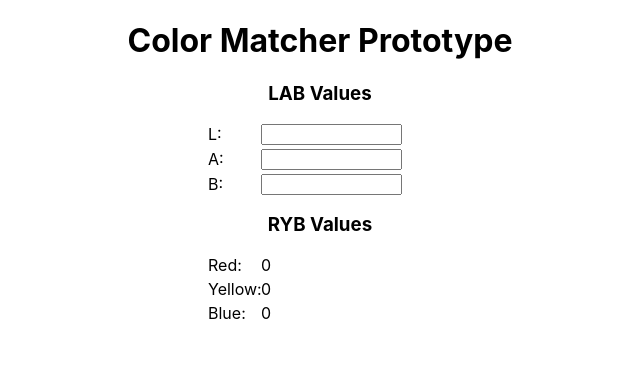
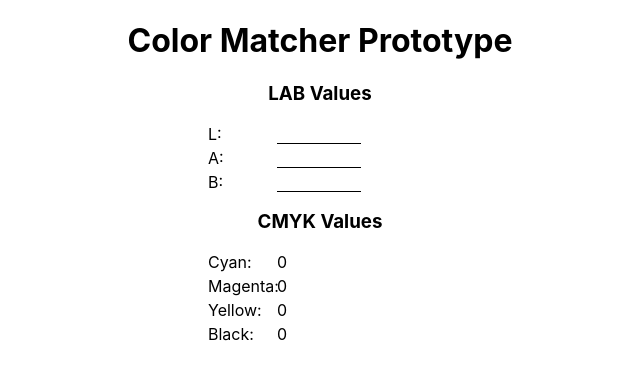
Before and after one commit to AlexEmory/COSC412-ColorMatchingProject, a React (Create React App) app: page / in a window 1280 px wide. Shown: the top 380 px of the page, without its empty margins (320-960 px from the left). Built offline with nearby package versions, Linux system fonts and the light colour scheme.

Commit message:
add pure-color lib to do color space conversion

```diff
--- a/package.json
+++ b/package.json
@@ -3,6 +3,8 @@
   "version": "0.1.0",
   "private": true,
   "dependencies": {
+    "lodash": "^4.17.11",
+    "pure-color": "^1.3.0",
     "react": "^16.5.2",
     "react-dom": "^16.5.2",
     "react-scripts": "2.0.4"
--- a/src/App.css
+++ b/src/App.css
@@ -30,14 +30,19 @@ h3 {
 }
 
 .value label {
-  width: 3em;
+  width: 4em;
   margin-right: .3125em;
+}
+
+.value input {
+  outline: none;
+  border: none;
+  border-bottom: 1px solid rgba(0, 0, 0, 1);
 }
 
 .value input,
 .value span {
   display: block;
   text-align: left;
-  min-width: 4em;
-  max-width: 10em;
+  width: 6em;
 }
--- a/src/App.js
+++ b/src/App.js
@@ -1,7 +1,12 @@
 import React, { Component } from 'react';
 import './App.css';
 
+import lab2xyz from 'pure-color/convert/lab2xyz';
+import xyz2rgb from 'pure-color/convert/xyz2rgb';
+import rgb2cmyk from 'pure-color/convert/rgb2cmyk';
+
 import Value from './components/Value';
+import { isEqual } from 'lodash';
 
 class App extends Component {
 
@@ -10,37 +15,52 @@ class App extends Component {
 
     this.state = {
       LAB: { l: 0, a: 0, b: 0 },
-      RYB: { r: 0, y: 0, b: 0 }
+      CMYK: { c: 0, m: 0, y: 0, k: 0 }
     };
+
+    this.updateOutput = this.updateOutput.bind(this);
   }
 
   handleInputChange() {
 
   }
 
+  // lab => xyz => rgb => cmyk
+  lab2cmyk(lab) {
+    return rgb2cmyk(xyz2rgb(lab2xyz(lab)));
+  }
+
   updateOutput() {
     const { l, a, b } = this.state.LAB;//extract lab values from state
     const output = {//initialize an object for our output
-      r: 0, y: 0, b: 0
+      c: 0, m: 0, y: 0, k: 0
     };
 
-    /**
-     * Do some work here to calculate the r, y and b values
-     * based on the l, a, and b values,
-     * then store them into the output object.
 
-     * Once setState(output) is called, the app will rerender,
-     * and the output values will be updated in the UI
-     */
 
-    this.setState({RYB: output});
+    const cmyk = this.lab2cmyk([l, a, b]);
+
+    output.c = cmyk[0];
+    output.m = cmyk[1];
+    output.y = cmyk[2];
+    output.k = cmyk[3];
+
+    this.setState({CMYK: output});
+  }
+
+  componentDidUpdate() {
+    this.updateOutput();
+  }
+
+  shouldComponentUpdate(nextProps, prevState) {
+    return !isEqual(this.state, prevState);
   }
 
   render() {
     const self = this;
-    const { r, y, b } = this.state.RYB;
+    const { c, m, y, k } = this.state.CMYK;
 
-    console.log(this.state.LAB, this.state.RYB);
+    console.log(this.state.LAB, this.state.CMYK);
 
     return (
       <div className='App'>
@@ -50,18 +70,19 @@ class App extends Component {
         <div className={'input'}>
           <h3>{'LAB Values'}</h3>
           <div>
-            <Value label={'L:'} onChange={(value) => self.setState({LAB: Object.assign({}, self.state.LAB, {l: value})})}/>
-            <Value label={'A:'} onChange={(value) => self.setState({LAB: Object.assign({}, self.state.LAB, {a: value})})}/>
-            <Value label={'B:'} onChange={(value) => self.setState({LAB: Object.assign({}, self.state.LAB, {b: value})})}/>
+            <Value label={'L:'} min={0} max={100} onChange={(value) => self.setState({LAB: Object.assign({}, self.state.LAB, {l: value})})}/>
+            <Value label={'A:'} min={-128} max={127} onChange={(value) => self.setState({LAB: Object.assign({}, self.state.LAB, {a: value})})}/>
+            <Value label={'B:'} min={-128} max={127} onChange={(value) => self.setState({LAB: Object.assign({}, self.state.LAB, {b: value})})}/>
           </div>
         </div>
 
         <div className={'output'}>
-          <h3>{'RYB Values'}</h3>
+          <h3>{'CMYK Values'}</h3>
           <div>
-            <Value label={'Red:'} value={r}/>
-            <Value label={'Yellow:'} value={y}/>
-            <Value label={'Blue:'} value={b}/>
+            <Value min={0} max={100} label={'Cyan:'} value={c}/>
+            <Value min={0} max={100} label={'Magenta:'} value={m}/>
+            <Value min={0} max={100} label={'Yellow:'} value={y}/>
+            <Value min={0} max={100} label={'Black:'} value={k}/>
           </div>
         </div>
       </div>
```
Also changed, not shown: 1 other file (tests, documents, lock files or other folders).
